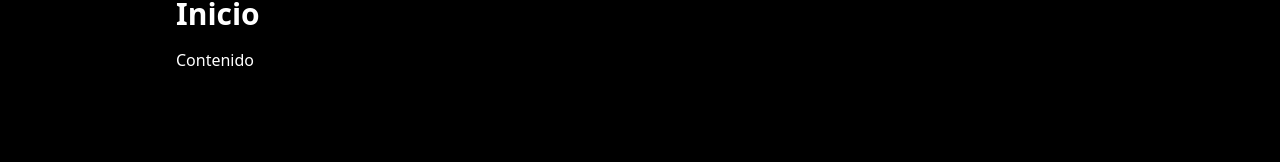
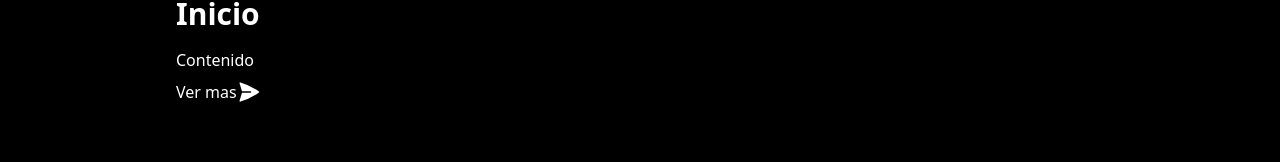
Before and after one commit to aguerrajovane/estudiogarua, a Next.js app: page /es in a window 1280 px wide. Shown: the part 140-302 px from the top of the page. Built offline with nearby package versions, Linux system fonts and the light colour scheme; what tw-elements would draw is missing.

Commit message:
animation added

```diff
--- /dev/null
+++ b/components/ButtonHoverRight.js
@@ -0,0 +1,44 @@
+import { useEffect, useState } from 'react';
+import { Animate, initTE } from "tw-elements";
+
+
+const ButtonHoverRight = ({ children }) => {
+    useEffect(() => {
+        initTE({ Animate });
+      }, []);
+
+  const [isDarkMode, setIsDarkMode] = useState(false);
+
+  useEffect(() => {
+    setIsDarkMode(window.matchMedia('(prefers-color-scheme: dark)').matches);
+  }, []);
+
+  return (
+    <button
+        data-te-animation-init
+        data-te-animation-target="#animate-hover"
+        data-te-ripple-init
+        data-te-ripple-color="light"
+        className={`py-2 flex ${
+        isDarkMode ? 'text-black' : 'text-white'
+      }`}
+    >
+      {children}
+      <svg
+        id="animate-hover"
+        data-te-animation-init
+        data-te-animation-start="onHover"
+        data-te-animation-reset="true"
+        data-te-animation="[slide-right_1s_ease-in-out]"
+        xmlns="http://www.w3.org/2000/svg"
+        viewBox="0 0 24 24"
+        fill="currentColor"
+        class="h-6 w-6">
+        <path
+            d="M3.478 2.405a.75.75 0 00-.926.94l2.432 7.905H13.5a.75.75 0 010 1.5H4.984l-2.432 7.905a.75.75 0 00.926.94 60.519 60.519 0 0018.445-8.986.75.75 0 000-1.218A60.517 60.517 0 003.478 2.405z" />
+        </svg>
+    </button>
+  );
+};
+
+export default ButtonHoverRight;
--- a/pages/es/index.js
+++ b/pages/es/index.js
@@ -3,6 +3,7 @@ import { NextSeo } from 'next-seo';
 import Layout from '../../components/Layout.js'
 import dynamic from "next/dynamic";
 
+const DynamicButtonHoverRight = dynamic(() => import("../../components/ButtonHoverRight"), { ssr: false });
 const DynamicDatepicker = dynamic(() => import("../../components/myDatepicker"), { ssr: false });
 
 const Home = () => {
@@ -22,7 +23,7 @@ const Home = () => {
         <div className="min-h-screen">
           <h1 className="text-3xl font-bold mb-4">Inicio</h1>
           <p className="text-base">Contenido</p>
-
+          <DynamicButtonHoverRight> Ver mas </DynamicButtonHoverRight>
           </div>
           <DynamicDatepicker />
 
--- a/tailwind.config.js
+++ b/tailwind.config.js
@@ -7,6 +7,11 @@ module.exports = {
     "./node_modules/tw-elements/dist/js/**/*.js"
   ],
   theme: {
+    safelist: [
+      'animate-[fade-in_1s_ease-in-out]',
+      'animate-[fade-in-down_1s_ease-in-out]',
+      'animate-[slide-right_1s_ease-in-out]'
+    ],
     extend: {
       backgroundImage: {
         'gradient-radial': 'radial-gradient(var(--tw-gradient-stops))',
```
